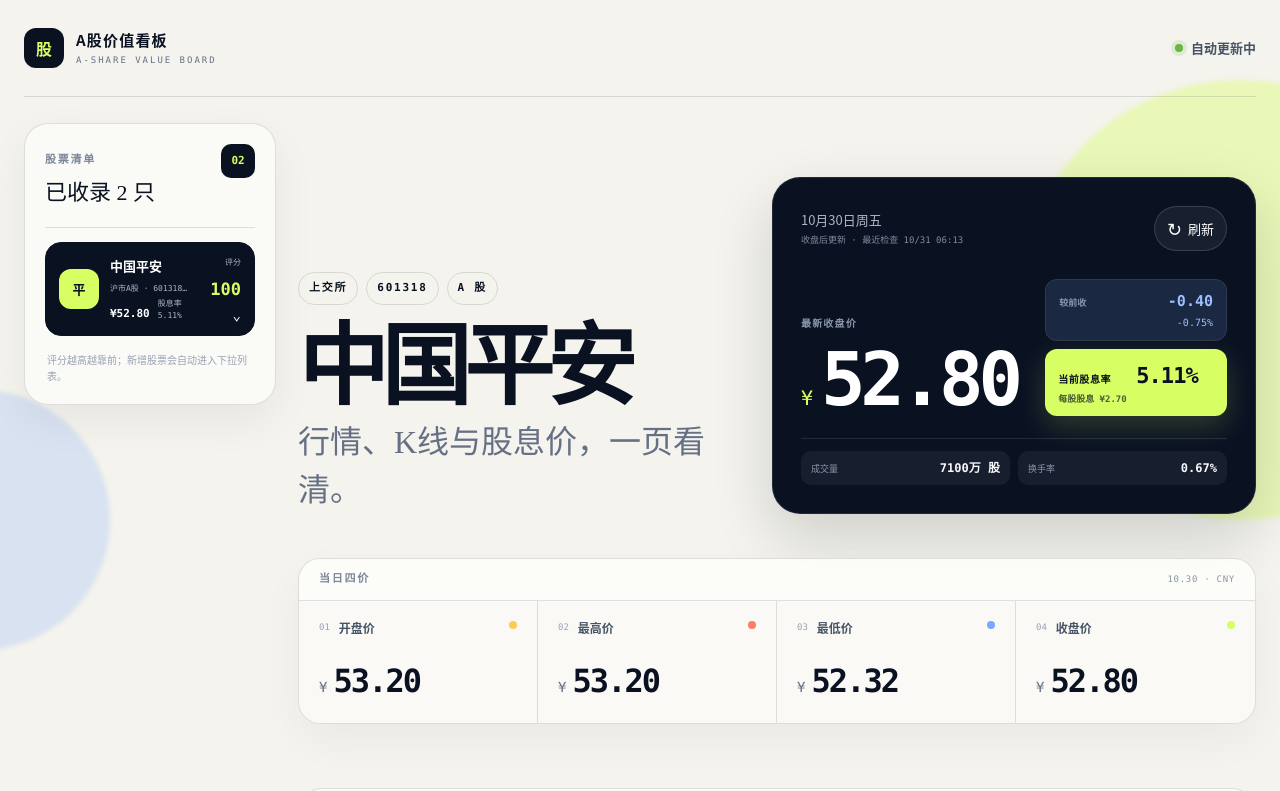
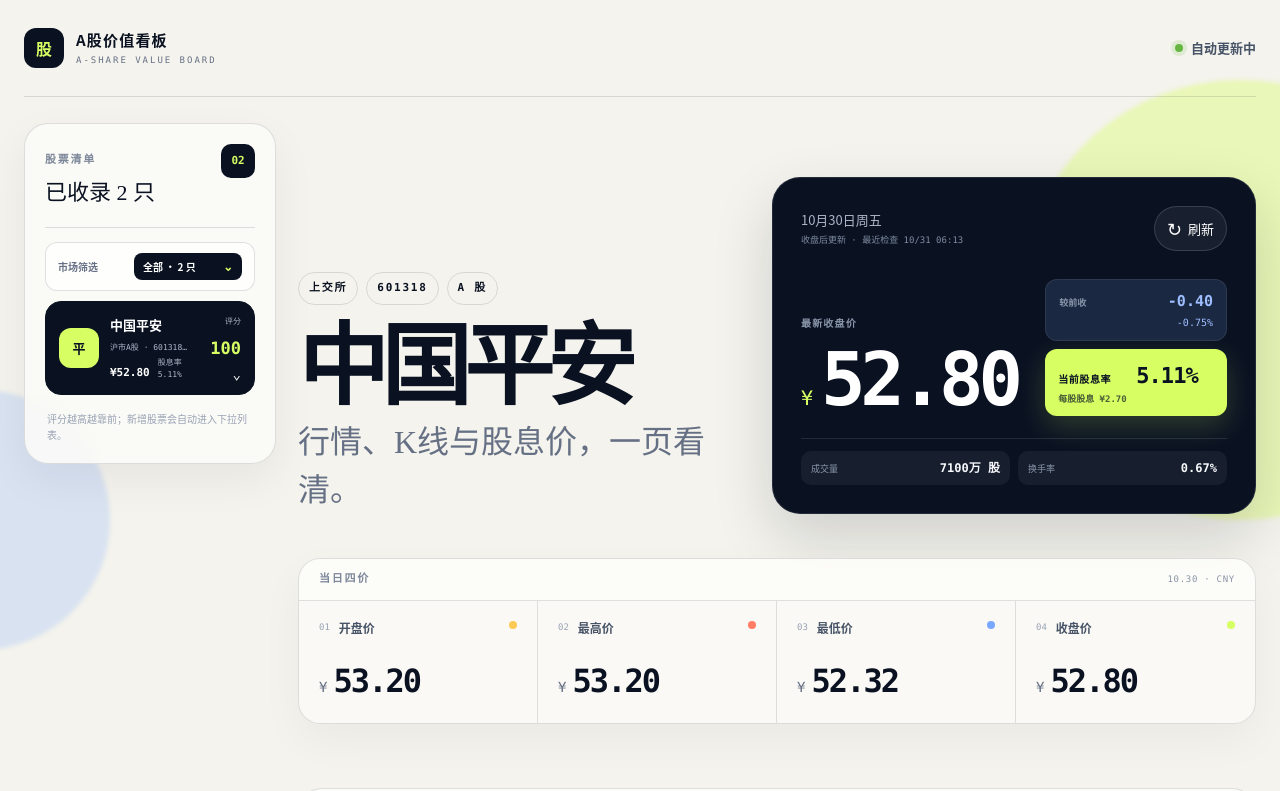
Before and after one commit to ai-stock-cn/a-share-value-board, a Next.js app: page / in a window 1280 px wide. Shown: the top 791 px of the page. Built offline with nearby package versions, Linux system fonts and the light colour scheme.

Commit message:
Move market filter to dropdown

```diff
--- a/app/StockDashboard.tsx
+++ b/app/StockDashboard.tsx
@@ -299,6 +299,41 @@ export default function StockDashboard() {
             </div>
             <span className="stock-count">{String(stocks.length).padStart(2, "0")}</span>
           </div>
+          <label className="market-select">
+            <span>市场筛选</span>
+            <span className="market-select-control">
+              <select
+                aria-label="按市场筛选股票"
+                value={marketFilter}
+                onChange={(event) => {
+                  const nextFilter = event.target.value as MarketFilter;
+                  setMarketFilter(nextFilter);
+                  if (nextFilter !== "all") {
+                    const firstMatch = rankedStocks.find(
+                      (stock) => stock.market === nextFilter,
+                    );
+                    if (firstMatch) setSelectedSymbol(firstMatch.symbol);
+                  }
+                }}
+              >
+                {MARKET_FILTERS.map((filter) => {
+                  const count =
+                    filter.value === "all"
+                      ? rankedStocks.length
+                      : rankedStocks.filter(
+                          (stock) => stock.market === filter.value,
+                        ).length;
+
+                  return (
+                    <option value={filter.value} key={filter.value}>
+                      {filter.label} · {count} 只
+                    </option>
+                  );
+                })}
+              </select>
+              <i aria-hidden="true">⌄</i>
+            </span>
+          </label>
           <details className="stock-selector" ref={stockSelectorRef}>
             <summary className="stock-selector-current">
               <span className="stock-mark">{selectedStock.mark}</span>
@@ -330,37 +365,6 @@ export default function StockDashboard() {
               </span>
             </summary>
             <div className="stock-options">
-              <div className="market-filter" aria-label="按市场筛选股票">
-                {MARKET_FILTERS.map((filter) => {
-                  const count =
-                    filter.value === "all"
-                      ? rankedStocks.length
-                      : rankedStocks.filter(
-                          (stock) => stock.market === filter.value,
-                        ).length;
-
-                  return (
-                    <button
-                      type="button"
-                      aria-pressed={marketFilter === filter.value}
-                      className={marketFilter === filter.value ? "is-active" : ""}
-                      onClick={() => {
-                        setMarketFilter(filter.value);
-                        if (filter.value !== "all") {
-                          const firstMatch = rankedStocks.find(
-                            (stock) => stock.market === filter.value,
-                          );
-                          if (firstMatch) setSelectedSymbol(firstMatch.symbol);
-                        }
-                      }}
-                      key={filter.value}
-                    >
-                      <span>{filter.label}</span>
-                      <small>{count}</small>
-                    </button>
-                  );
-                })}
-              </div>
               <div
                 className="stock-option-list"
                 role="listbox"
--- a/app/globals.css
+++ b/app/globals.css
@@ -1634,7 +1634,7 @@ footer {
 
 .stock-selector {
   position: relative;
-  margin-top: 14px;
+  margin-top: 10px;
 }
 
 .stock-selector summary {
@@ -1692,50 +1692,53 @@ footer {
   backdrop-filter: blur(18px);
 }
 
-.market-filter {
-  display: grid;
-  grid-template-columns: repeat(3, minmax(0, 1fr));
-  gap: 4px;
-  padding: 4px;
-  border-radius: 12px;
-  background: #e9ebe6;
-}
-
-.market-filter button {
+.market-select {
   display: flex;
   align-items: center;
   justify-content: space-between;
-  gap: 6px;
-  padding: 8px 9px;
-  border: 0;
-  border-radius: 9px;
-  background: transparent;
+  gap: 12px;
+  margin-top: 14px;
+  padding: 10px 12px;
+  border: 1px solid var(--line);
+  border-radius: 12px;
+  background: rgba(255, 255, 255, 0.62);
   color: #667085;
   font-size: 10px;
   font-weight: 800;
-  cursor: pointer;
-}
-
-.market-filter button small {
-  display: grid;
-  min-width: 18px;
-  height: 18px;
-  place-items: center;
-  border-radius: 6px;
-  background: rgba(10, 18, 34, 0.08);
-  font-family: ui-monospace, SFMono-Regular, Menlo, monospace;
-  font-size: 8px;
-}
-
-.market-filter button.is-active {
+}
+
+.market-select-control {
+  position: relative;
+  display: flex;
+  min-width: 108px;
+  align-items: center;
+}
+
+.market-select select {
+  width: 100%;
+  padding: 6px 26px 6px 9px;
+  border: 0;
+  border-radius: 8px;
+  appearance: none;
   background: var(--ink);
   color: white;
-  box-shadow: 0 6px 16px rgba(10, 18, 34, 0.16);
-}
-
-.market-filter button.is-active small {
-  background: var(--lime);
-  color: var(--ink);
+  font-size: 10px;
+  font-weight: 800;
+  outline: none;
+  cursor: pointer;
+}
+
+.market-select select:focus-visible {
+  box-shadow: 0 0 0 3px rgba(121, 168, 255, 0.3);
+}
+
+.market-select-control i {
+  position: absolute;
+  right: 9px;
+  color: var(--lime);
+  font-size: 12px;
+  font-style: normal;
+  pointer-events: none;
 }
 
 .stock-option-list {
```
Also changed, not shown: 1 other file (tests, documents, lock files or other folders).
